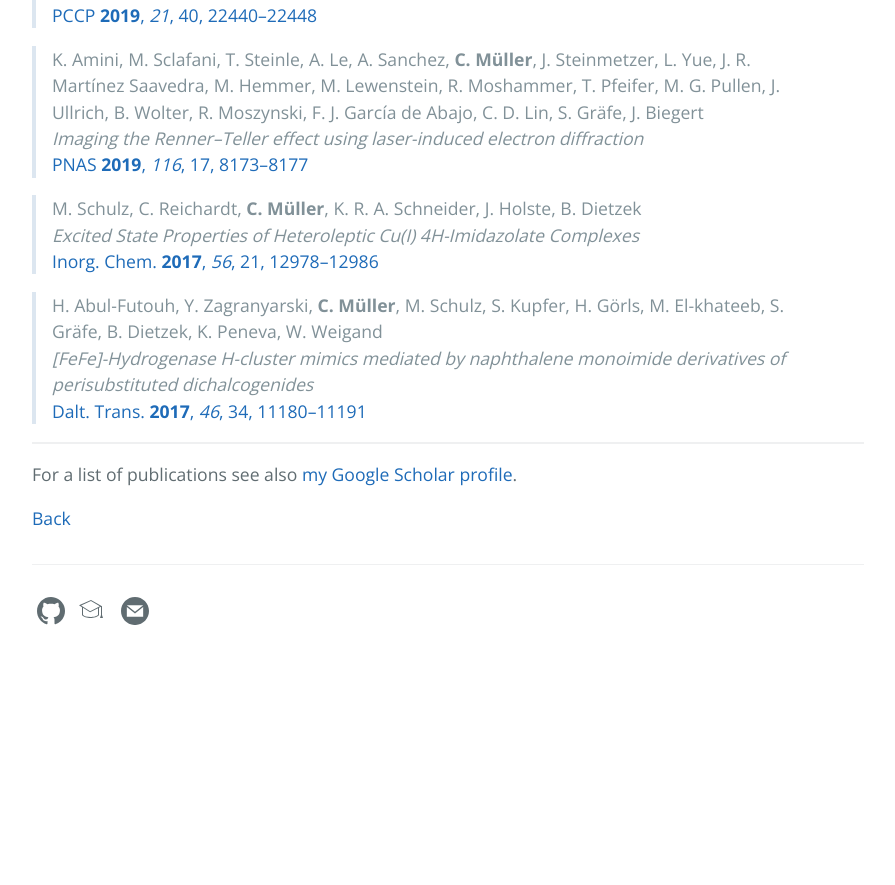
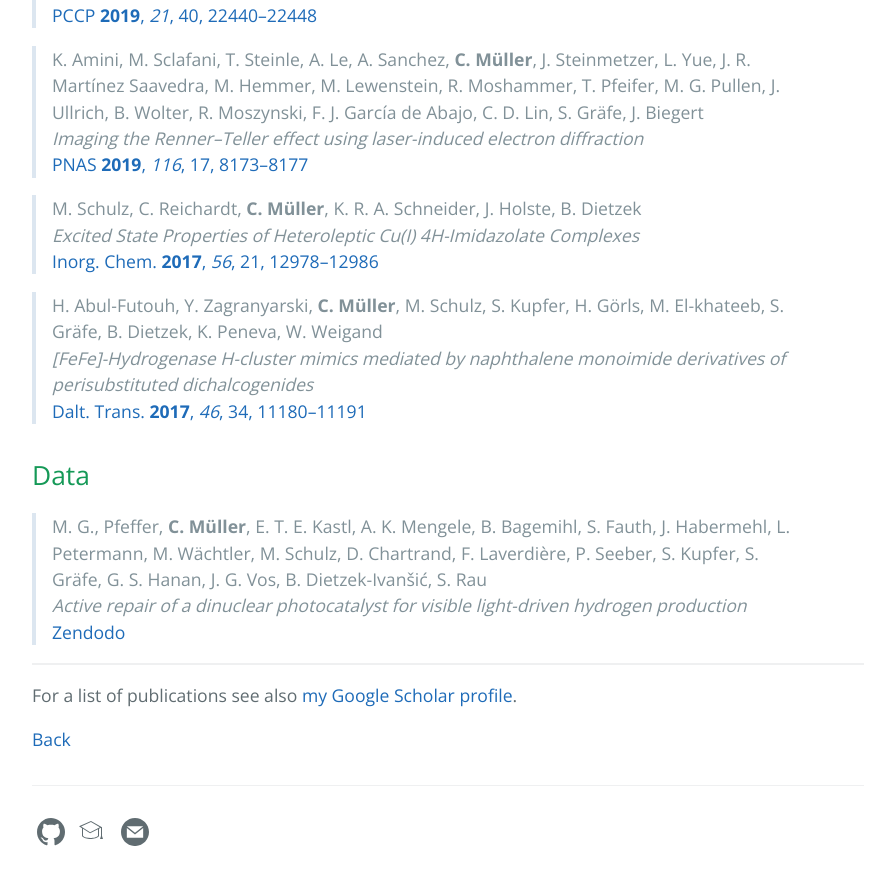
Before and after one commit to carolin-m/carolin-m.github.io, a Jekyll site: the page built from publications.md, in a window 1280 px wide and 900 px high, scrolled down 1573 px. Shown: the top 885 px of the window, without its empty margins (192-1087 px from the left). Built offline with Jekyll 4.4.1, drawn with Linux system fonts in a browser that asks for light colours; before the commit the page ends 2252 px from its top, so only the background shows below that; some of the changed text lies outside the part shown.

Commit message:
Update publications.md

```diff
--- a/publications.md
+++ b/publications.md
@@ -57,6 +57,12 @@
 > *[FeFe]-Hydrogenase H-cluster mimics mediated by naphthalene monoimide derivatives of perisubstituted dichalcogenides* <br>
 > [Dalt. Trans. **2017**, *46*, 34, 11180–11191](http://xlink.rsc.org/?DOI=C7DT02079A)
 
+## Data <br>
+
+>  M. G., Pfeffer, **C. Müller**, E. T. E. Kastl, A. K. Mengele, B. Bagemihl, S. Fauth, J. Habermehl, L. Petermann, M. Wächtler, M. Schulz, D. Chartrand, F. Laverdière, P. Seeber, S. Kupfer, S. Gräfe, G. S. Hanan, J. G. Vos, B. Dietzek-Ivanšić, S. Rau <br>
+> *Active repair of a dinuclear photocatalyst for visible light-driven hydrogen production* <br>
+> [Zendodo](https://doi.org/10.5281/zenodo.5565022)
+
 _________
 
 For a list of publications see also [my Google Scholar profile](https://scholar.google.com/citations?hl=de&user=GTdILbgAAAAJ).
```
Also changed, not shown: other parts of publications.md (+1 -1 lines).
